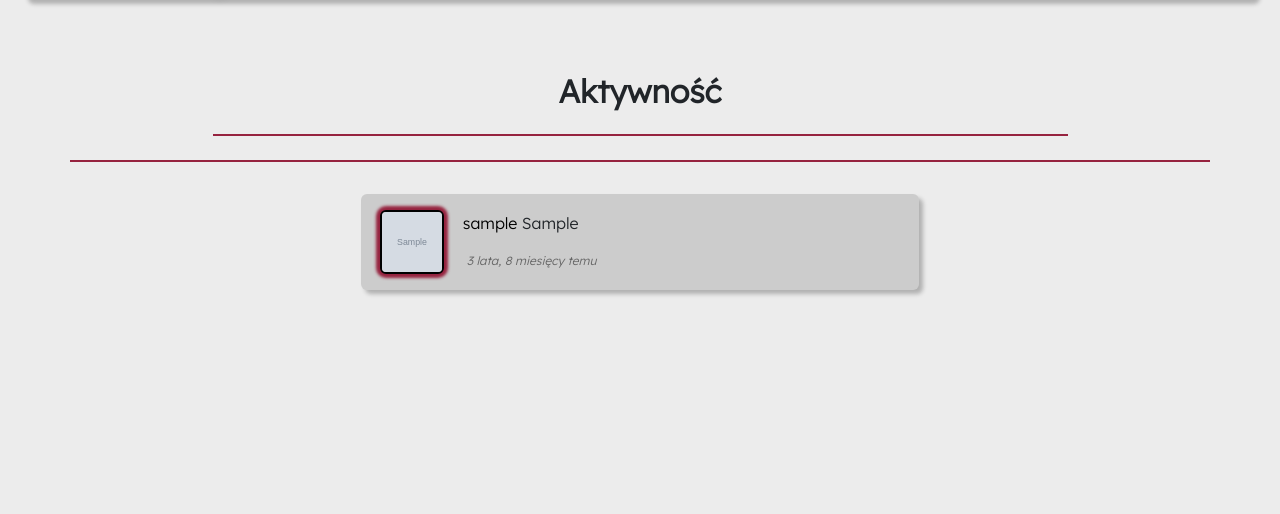
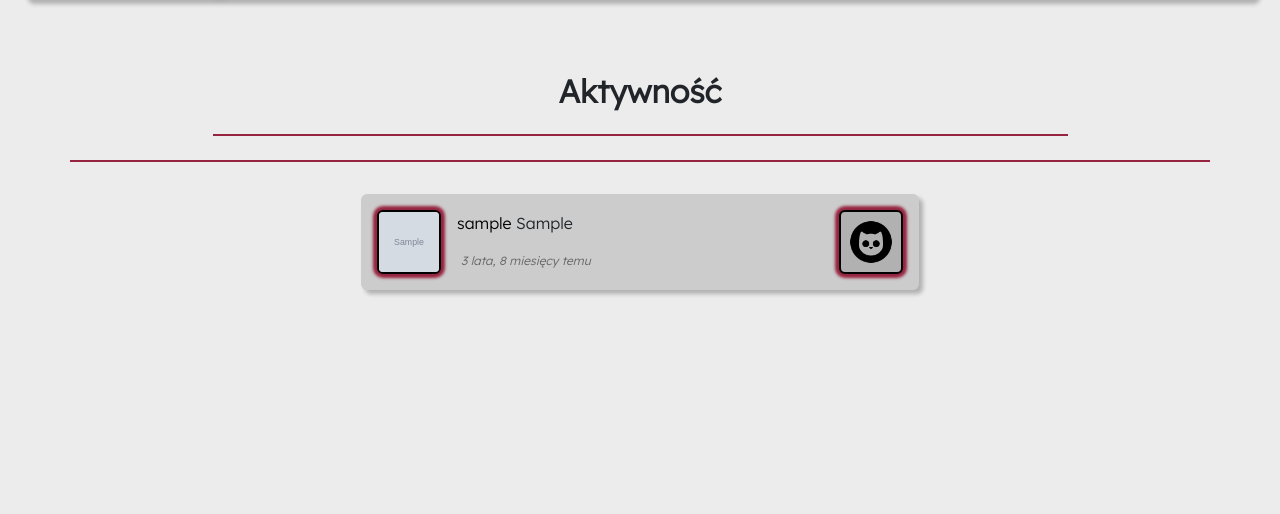
Before and after one commit to spirteque/musicary, a Django app: template actions/templates/actions/activity.html in a window 1280 px wide. Shown: the part 80-594 px from the top of the page. Run offline with Django 4.2, Linux system fonts and the light colour scheme; the template is opened without the code that fills it: values that come from a table or form of the project are taken from there, others are empty; tables that the repository leaves empty hold one stand-in row (values such as "Sample post"); grey boxes marked "Sample" are stand-in pictures; some libraries are stand-ins or nearby versions; some web fonts are replaced.

Commit message:
fix: actions and notifications templates: added target user photo, left text

```diff
--- a/actions/templates/actions/base_actions.html
+++ b/actions/templates/actions/base_actions.html
@@ -20,7 +20,7 @@
                         </div>
 
                         <div class="d-flex flex-column justify-content-evenly align-items-start my-1 w-75">
-                            <div>
+                            <div class="text-start">
                                 <a href="{% url 'user_profile' user.username %}"> {{ user.username }}</a>
                                 {{ action.verb }}
                                 {% if action.verb != 'oznacza Cię w swoim poście.' %}
@@ -39,6 +39,14 @@
                                     <img src="{{ action.target.image }}"
                                     class="notification-post-image">
                                 </a>
+                            {% else %}
+                                <a href="{% url 'user_profile' action.target.username %}" class="d-flex align-items-start">
+                                    <div class="d-flex profile-pic-small bg-gentle-color rounded border border-black border-2 accent-shadow-box">
+                                        {% thumbnail action.target.profile.image  "90x90" crop="true" as im %}
+                                        <img src="{% if im %}{{ im.url }}{% else %}{% static 'profile_images/no_image.png' %}{% endif %}"
+                                            class="img-fluid {% if im %}p-0{% else %}p-1{% endif %} rounded-1">
+                                    </div>
+                                </a>
                             {% endif %}
                         </div>
                     </div>
--- a/posts/views.py
+++ b/posts/views.py
@@ -111,7 +111,7 @@ def post_create(request):
 
             for id in create_post_form.cleaned_data['friend_tags']:
                 new_post.friend_tags.add(id)
-                create_action(request.user, 'oznacza w swoim poście', User(id=id))
+                create_action(request.user, 'oznacza w swoim poście użytkownika:', User(id=id))
 
             messages.success(request, 'Post został dodany.')
 
@@ -186,7 +186,7 @@ def delete_friend_tag(request, post_id):
     if request.user in post.friend_tags.all():
         post.friend_tags.remove(request.user)
         messages.success(request, 'Oznaczenie zostało usunięte.')
-        create_action(request.user, 'usunięto oznaczenie z posta: ', post)
+        create_action(request.user, 'usuwa oznaczenie z posta: ', post)
 
     else:
         messages.error(request, 'Nie możesz tego zrobić.')
--- a/py_links.txt
+++ b/py_links.txt
@@ -104,3 +104,4 @@ https://www.cyberciti.biz/faq/linux-unix-bsd-nginx-413-request-entity-too-large/
 https://docs.nginx.com/nginx/admin-guide/security-controls/configuring-http-basic-authentication/
 
 https://stackoverflow.com/questions/872565/remove-sensitive-files-and-their-commits-from-git-history
+https://uwsgi-docs.readthedocs.io/en/latest/tutorials/Django_and_nginx.html
```
